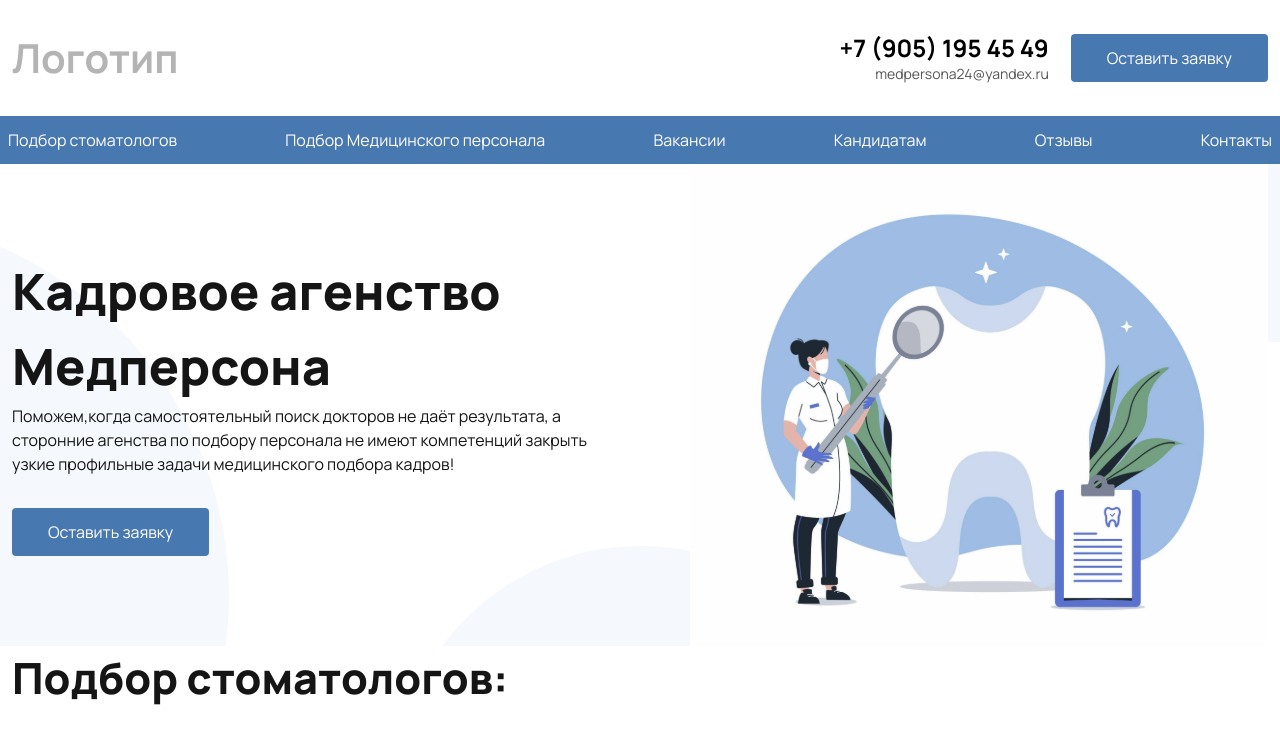
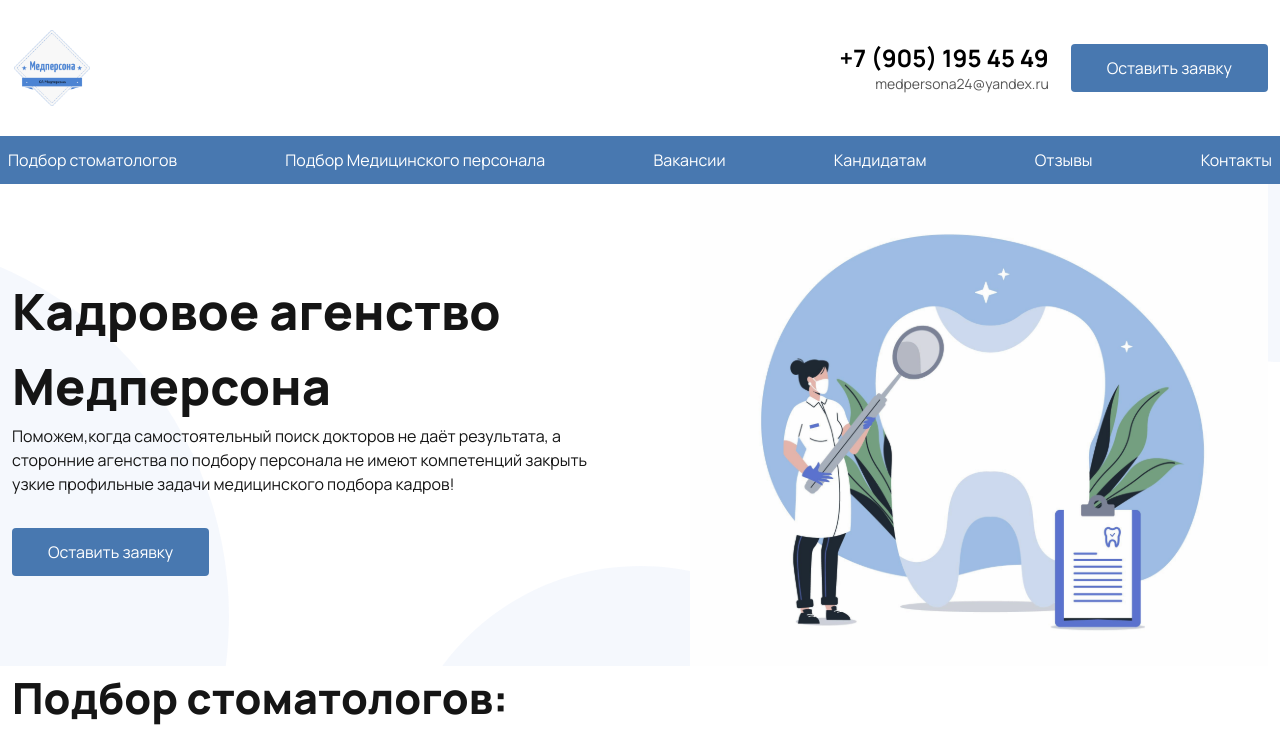
Before and after one commit to RVKPYATI/medpersona, a Next.js app: page / in a window 1280 px wide. Shown: the top 737 px of the page. Built offline with nearby package versions, Linux system fonts and the light colour scheme.

Commit message:
add logo image

```diff
--- a/src/app/components/Logo/Logo.jsx
+++ b/src/app/components/Logo/Logo.jsx
@@ -1,3 +1,8 @@
+import Image from "next/image";
 export const Logo = () => {
-  return <div className="text-[#B4B4B4] text-[40px] font-bold ">Логотип</div>;
+  return (
+    <div className="text-[#B4B4B4] text-[40px] font-bold ">
+      <Image src="/logo.png" width={80} height={80} alt="logo" />
+    </div>
+  );
 };
```
Also changed, not shown: public/IMG_4835.PNG (added), public/logo.png (added).
